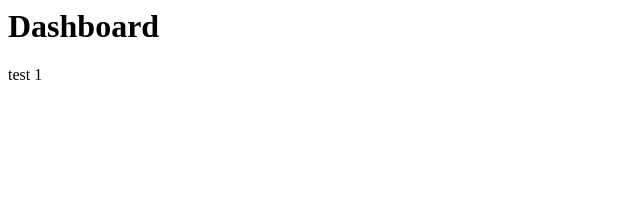
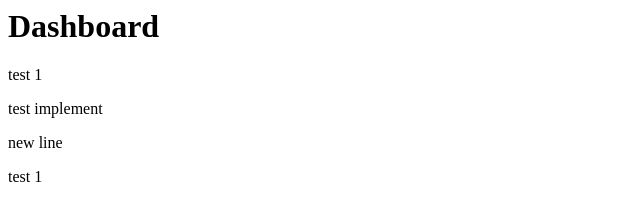
Before and after one commit to ushadharpure/Test1_app, a plain HTML site: page index.html in a window 1280 px wide. Shown: the whole page, without its empty margins (0-640 px from the left). Drawn offline with Linux system fonts and the light colour scheme.

Commit message:
commit on trunk branch add new

```diff
--- a/index.html
+++ b/index.html
@@ -2,7 +2,11 @@
 <body>
 <h1> Dashboard </h1>
 <p>test 1</p>
+<p>test implement</p>
+<p>new line</p>
+<p>test 1</p>
 
 </body>
 
+
 </html>
```
